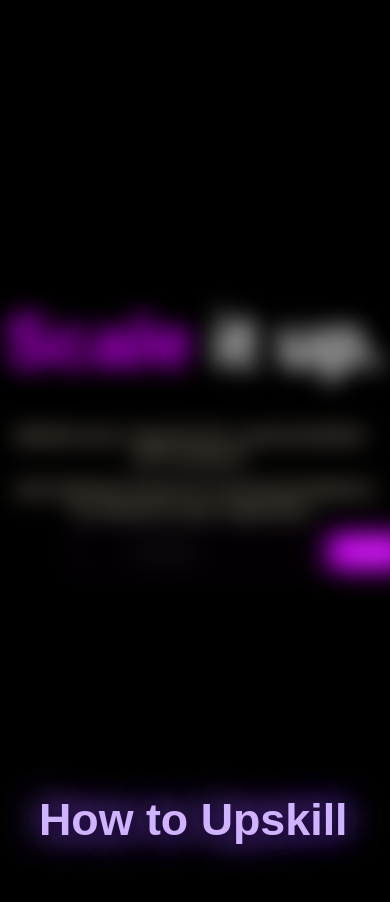
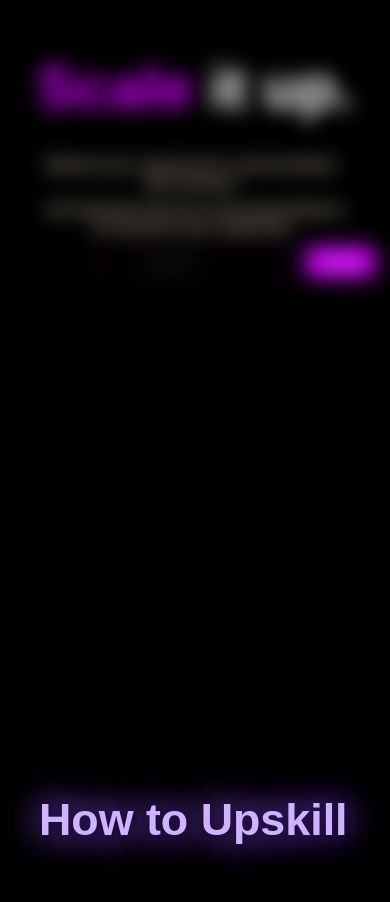
Before and after one commit to InternLay-HG/NoobDevelopers, a plain HTML site: page main.html in a window 390 px wide. Shown: the part 68-970 px from the top of the page. Drawn offline with Linux system fonts and the light colour scheme.

Commit message:
Add files via upload

```diff
--- a/main.css
+++ b/main.css
@@ -547,6 +547,10 @@ body {
     .logo{
         transform: scale(0.9);
     }
+    .hero{
+        top: 300px;
+        transform: scale(0.8);
+    }
 
 }
 @media screen  and (max-width: 1100px)
@@ -558,7 +562,11 @@ body {
         margin: 0 5px;
     }
     .hero{
-        transform: scale(0.8);
+
+        top: 300px;
+        transform: scale(0.6);
+
+
     }
 
 }
@@ -570,6 +578,11 @@ body {
     .nav-links a,.login-btn{
         margin: 0 5px;
     }
+    .hero{
+        top: 300px;
+        transform: scale(0.7);
+    }
+
 
 }
 
@@ -587,6 +600,10 @@ body {
     .steps{
         transform: scale(0.9);
     }
+    .hero{
+        top: 300px;
+        transform: scale(0.6);
+    }
 
 
 }
@@ -597,7 +614,15 @@ body {
         max-width: 600px;
 
     }
+    .hero{
+        bottom: 1200px;
+    }
+    .hero{
+        top: 300px;
+        transform: scale(0.7);
+    }
 }
+
 
 @media screen  and (max-width: 680px)
 {
@@ -611,6 +636,10 @@ body {
 
     .nav-links a,.login-btn{
         margin: 0 1px;
+    }
+    .hero{
+        top: 300px;
+        transform: scale(0.6);
     }
 
 
@@ -637,6 +666,10 @@ body {
     .navbar{
         transform: scale(0.9);
     }
+    .hero{
+        top: 300px;
+        transform: scale(0.6);
+    }
 }
 @media screen  and (max-width: 442px)
 {
@@ -657,4 +690,15 @@ body {
     .container h1{
         transform: scale(1.4);
     }
+    .hero{
+        top: 200px;
+        transform: scale(0.5);
+    }
 }
+@media screen  and (max-width: 400px)
+{
+    .hero{
+        top: 200px;
+        transform: scale(0.5);
+    }
+}
```
